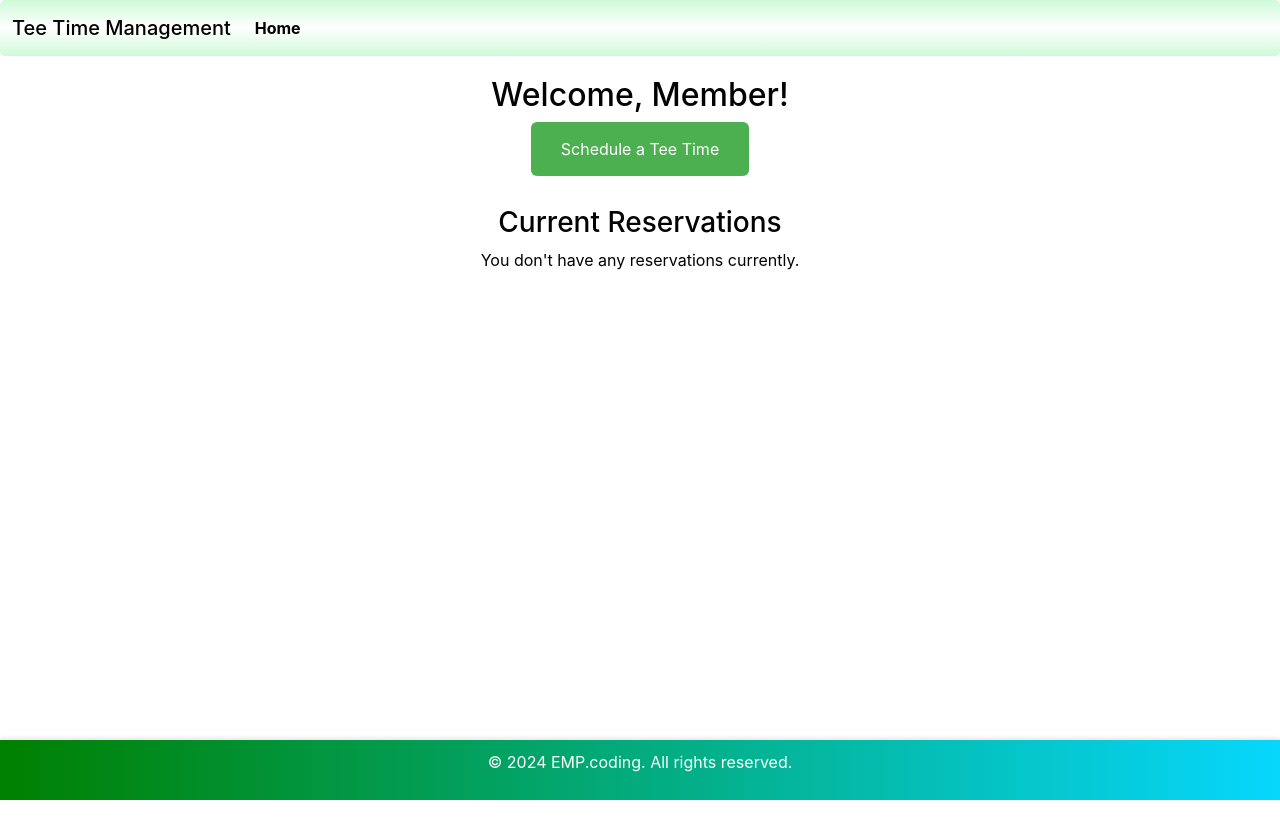
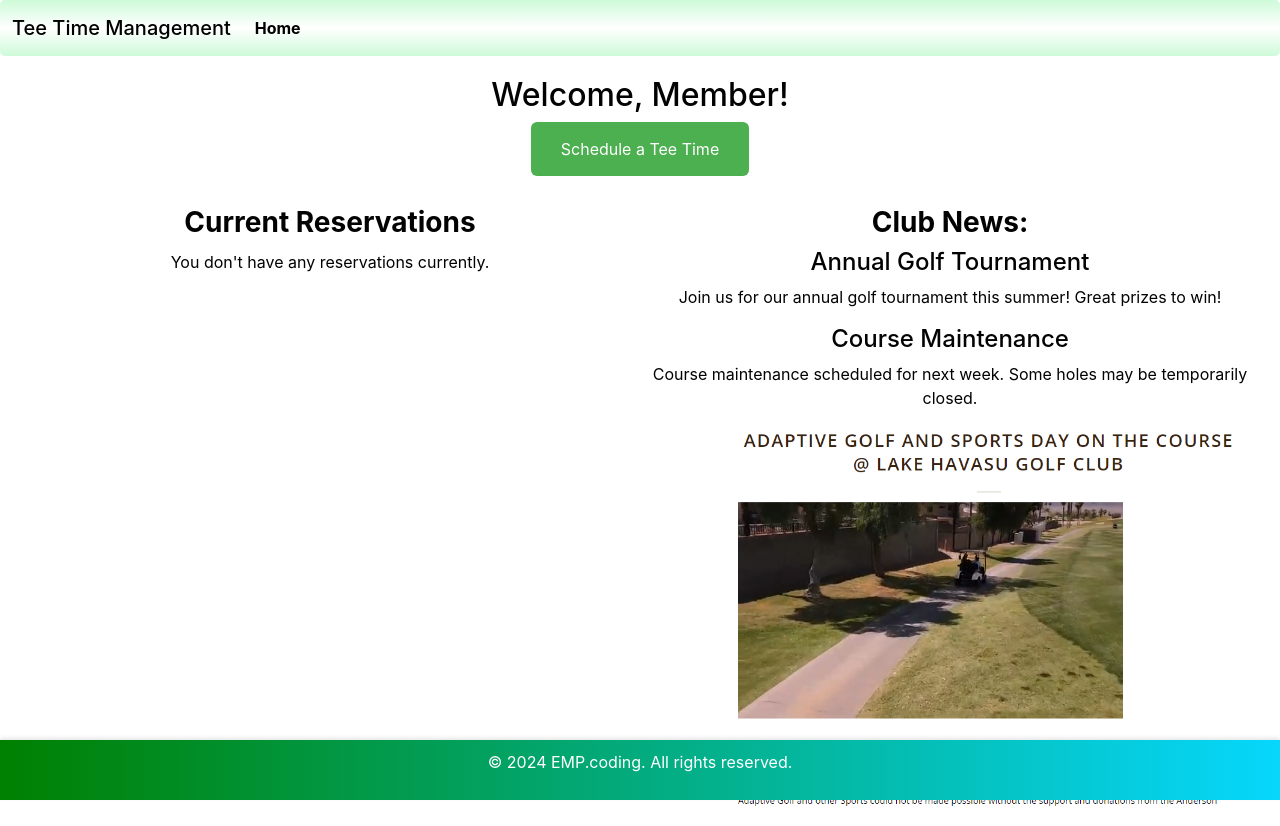
Before and after one commit to EMP-coding/tee-time-management, a React (Vite) app: page /member-dashboard in a window 1280 px wide. Before the commit the page ends 800 px from the top, so only its background shows below. Built offline with nearby package versions, Linux system fonts and the light colour scheme; the HTML template or start-up script is replaced by a standard one.

Commit message:
Created ClubNews component and displayed on MemberDashboard

```diff
--- /dev/null
+++ b/src/components/ClubNews.tsx
@@ -0,0 +1,31 @@
+import React from 'react';
+import clubNewsImage from '../assets/ClubNews.png';
+
+interface NewsItem {
+    id: number;
+    title: string;
+    content: string;
+}
+
+const newsData: NewsItem[] = [
+    { id: 1, title: "Annual Golf Tournament", content: "Join us for our annual golf tournament this summer! Great prizes to win!" },
+    { id: 2, title: "Course Maintenance", content: "Course maintenance scheduled for next week. Some holes may be temporarily closed." }
+];
+
+const ClubNews: React.FC = () => {
+    return (
+        <div className="club-news">
+            <h3>Club News:</h3>
+
+            {newsData.map((item) => (
+                <div key={item.id} className="news-item">
+                    <h4>{item.title}</h4>
+                    <p>{item.content}</p>
+                </div>
+            ))}
+            <img src={clubNewsImage} alt="Club News" style={{ width: '100%' }} />
+        </div>
+    );
+};
+
+export default ClubNews;
--- /dev/null
+++ b/src/components/clubnews.css
@@ -0,0 +1,14 @@
+.club-news {
+    overflow-y: auto;
+    max-height: 400px;
+    border: 1px solid #ccc;
+    padding: 10px;
+    margin-top: 20px;
+}
+
+.news-item {
+    margin-bottom: 20px;
+    padding: 10px;
+    background: #f0f0f0;
+    border-radius: 5px;
+}
--- a/src/features/members/MemberDashboard.tsx
+++ b/src/features/members/MemberDashboard.tsx
@@ -3,7 +3,9 @@ import axios from 'axios';
 import { Link } from 'react-router-dom';
 import { endpoints } from '../../API/apiendpoints';
 import { useUser } from '../../context/UserContext';
+import ClubNews from '../../components/ClubNews';
 import './members.css';
+
 
 const MemberDashboard = () => {
     const { user } = useUser();
@@ -71,7 +73,8 @@ const MemberDashboard = () => {
                         <button className="btn btn-primary">Schedule a Tee Time</button>
                     </Link>
                 </div>
-                <div className="reservation-window" style={{ overflowY: 'scroll', maxHeight: '400px' }}>
+                <div className='dashcontainer'>
+                <div className="reservation-window" style={{ overflowY: 'scroll', maxHeight: '600px' }}>
                     <h3>Current Reservations</h3>
                     <div className="reservation-details">
                         {Object.keys(groupedBookings).length > 0 ? (
@@ -91,6 +94,10 @@ const MemberDashboard = () => {
                         )}
                     </div>
                 </div>
+                <div className="news" style={{ overflowY: 'scroll', maxHeight: '600px' }}>
+                <ClubNews />
+                </div>
+                </div>
             </main>
         </div>
     );
--- a/src/features/members/members.css
+++ b/src/features/members/members.css
@@ -91,9 +91,15 @@
 
 .reservation-window {
     overflow-y: auto;
-    max-height: 400px;
+    max-height: 75%;
     display: flex;
     flex-direction: column;
+    min-width: 50%;
+}
+
+.reservation-window h3 {
+  margin-bottom: 10px;
+  font-weight: bolder;
 }
 
 .reservation-entry {
@@ -246,15 +252,6 @@
 
 
 
-
-  @media (max-width: 480px) {
-    .login-container,
-    .register-container {
-      width: 90%;
-    }
-  }
-
-
 .portaltitle {
     text-align: center;
     font-weight: bold;
@@ -270,7 +267,7 @@
     padding: 2rem;
     border-radius: 0.5rem;
     box-shadow: 0 4px 8px 0 rgba(0,0,0,0.2);
-    background: #fff;
+    background: rgb(6, 214, 251);
     max-width: 400px;
     margin: auto;
     gap: 1rem;
@@ -339,3 +336,29 @@
     pointer-events: none;
     opacity: 0.5;
 }
+
+.dashcontainer {
+  display: flex;
+  justify-content: space-around;
+
+}
+
+.news {
+  min-width: 50%;
+}
+.news h3 {
+  font-weight: bolder;
+}
+@media (max-width: 480px) {
+  .login-container,
+  .register-container {
+    width: 90%;
+  }
+}
+
+@media (max-width: 480px) {
+  .dashcontainer {
+    display: flex;
+    flex-direction: column;
+  }
+}
```
Also changed, not shown: src/assets/ClubNews.png (added).
